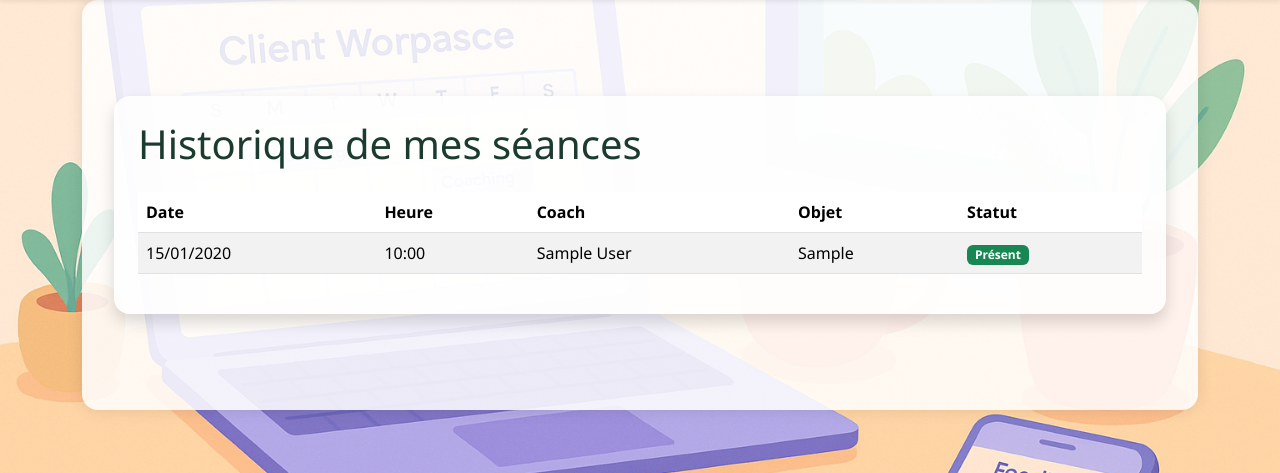
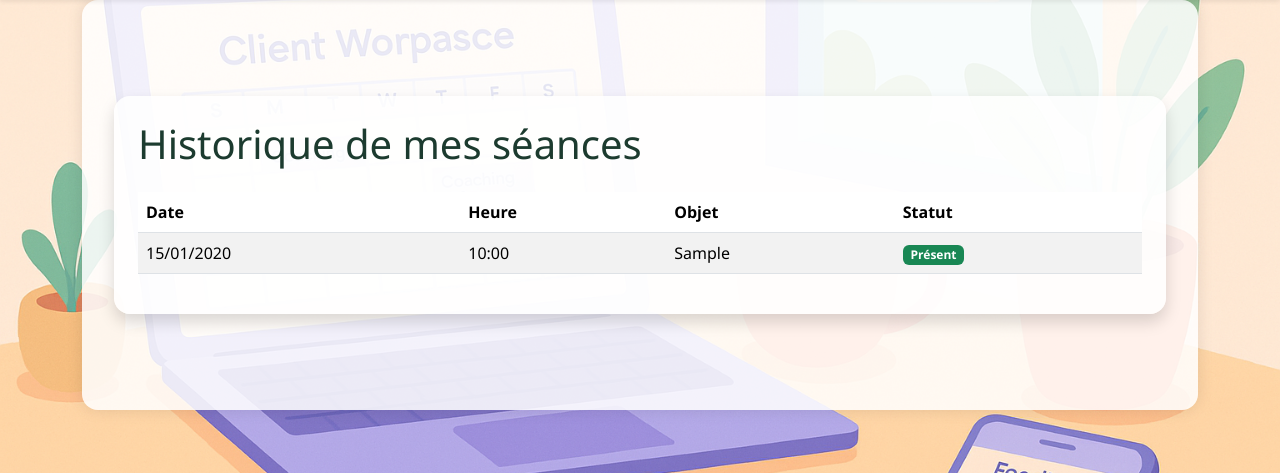
Before and after one commit to benjsant/tp_django_coach_client, a Django app: page /historique_client/ in a window 1280 px wide. Shown: the part 63-536 px from the top of the page. Run offline with Django 5.2, Linux system fonts and the light colour scheme; a user stored in the database is signed in; tables that the repository leaves empty hold one stand-in row (values such as "Sample post"); some libraries are stand-ins or nearby versions.

Commit message:
mini modif

```diff
--- a/seances/templates/seances/historique_client.html
+++ b/seances/templates/seances/historique_client.html
@@ -17,7 +17,6 @@
           <tr>
             <th>Date</th>
             <th>Heure</th>
-            <th>Coach</th>
             <th>Objet</th>
             <th>Statut</th>
           </tr>
@@ -27,7 +26,6 @@
             <tr>
               <td>{{ rdv.date|date:"d/m/Y" }}</td>
               <td>{{ rdv.heure_debut|time:"H:i" }}</td>
-              <td>{{ rdv.coach.get_full_name|default:rdv.coach.username }}</td>
               <td>{{ rdv.objet }}</td>
               <td>
                 {% if rdv.code_rdv == 1 %}
```
Also changed, not shown: README.md.
